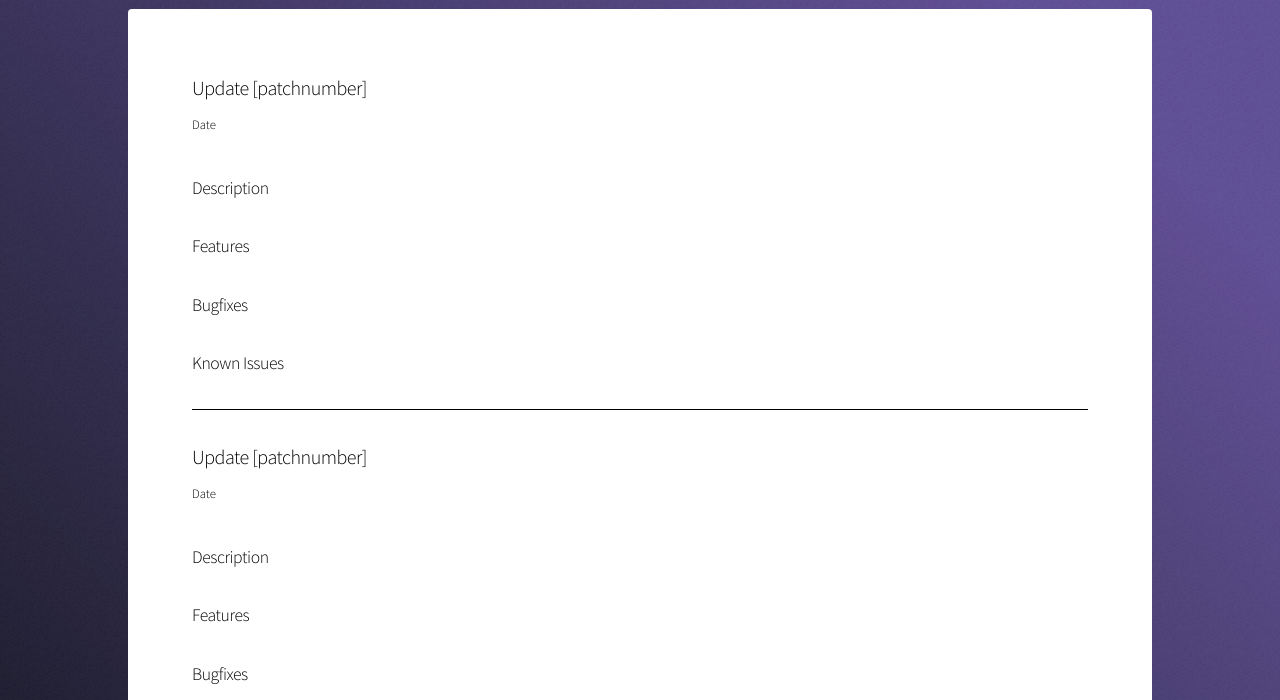
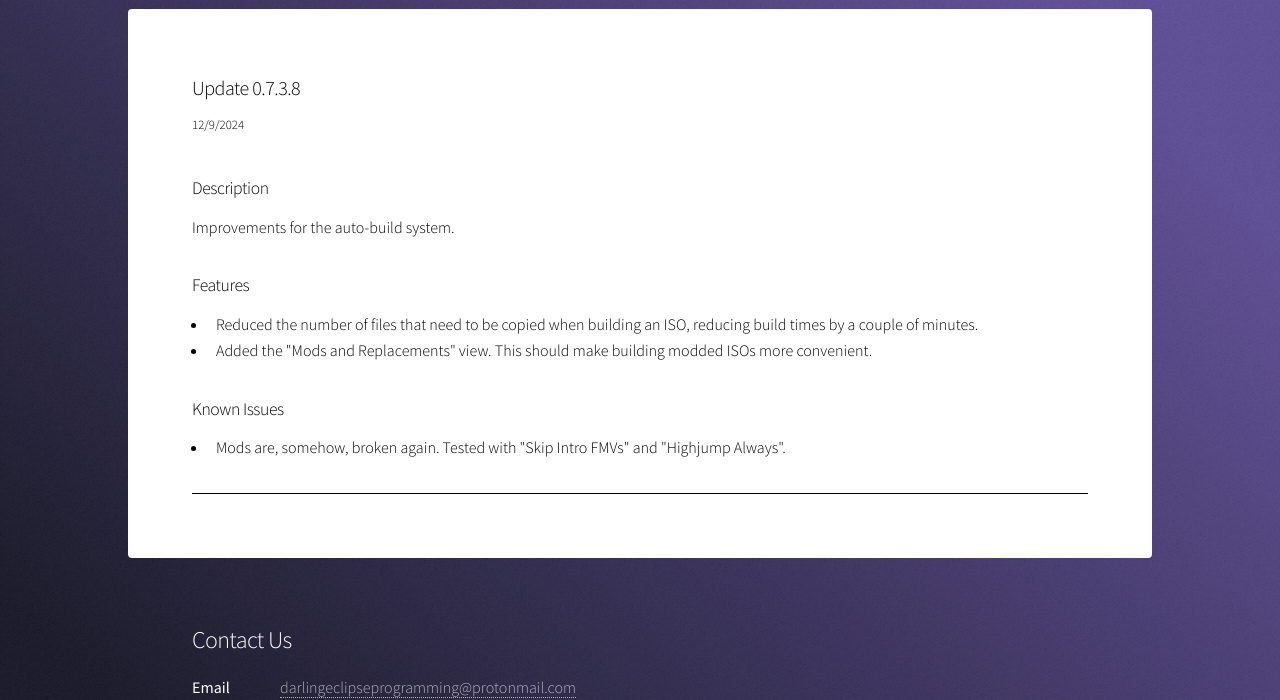
Before and after one commit to DarlingEclipse/EclipseSite, a website built with Vite: page Exodus/PatchNotes.html in a window 1280 px wide. Shown: the part 115-815 px from the top of the page. Built offline with nearby package versions, Linux system fonts and the light colour scheme.

Commit message:
Updating Patch Notes to 0.7.3.8

```diff
--- a/Exodus/PatchNotes.html
+++ b/Exodus/PatchNotes.html
@@ -23,6 +23,24 @@
         <!-- Content -->
         <section id="content" class="main">
             <section id="lastpatch">
+                <h3>Update 0.7.3.8</h3>
+                <p><sup>12/9/2024</sup></p>
+                <h4>Description</h4>
+                <p>Improvements for the auto-build system.</p>
+                <h4>Features</h4>
+                <ul>
+                    <li>Reduced the number of files that need to be copied when building an ISO, reducing build times by a couple of minutes.</li>
+                    <li>Added the "Mods and Replacements" view. This should make building modded ISOs more convenient.</li>
+                </ul>
+                <!--<h4>Bugfixes</h4>
+                <ul></ul>-->
+                <h4>Known Issues</h4>
+                <ul>
+                    <li>Mods are, somehow, broken again. Tested with "Skip Intro FMVs" and "Highjump Always".</li>
+                </ul>
+            </section>
+            <hr />
+            <!--<section>
                 <h3>Update [patchnumber]</h3>
                 <p><sup>Date</sup></p>
                 <h4>Description</h4>
@@ -33,20 +51,7 @@
                 <ul></ul>
                 <h4>Known Issues</h4>
                 <ul></ul>
-            </section>
-            <hr />
-            <section>
-                <h3>Update [patchnumber]</h3>
-                <p><sup>Date</sup></p>
-                <h4>Description</h4>
-                <p></p>
-                <h4>Features</h4>
-                <ul></ul>
-                <h4>Bugfixes</h4>
-                <ul></ul>
-                <h4>Known Issues</h4>
-                <ul></ul>
-            </section>
+            </section>-->
         </section>
     </div>
     <!-- Footer -->
```
